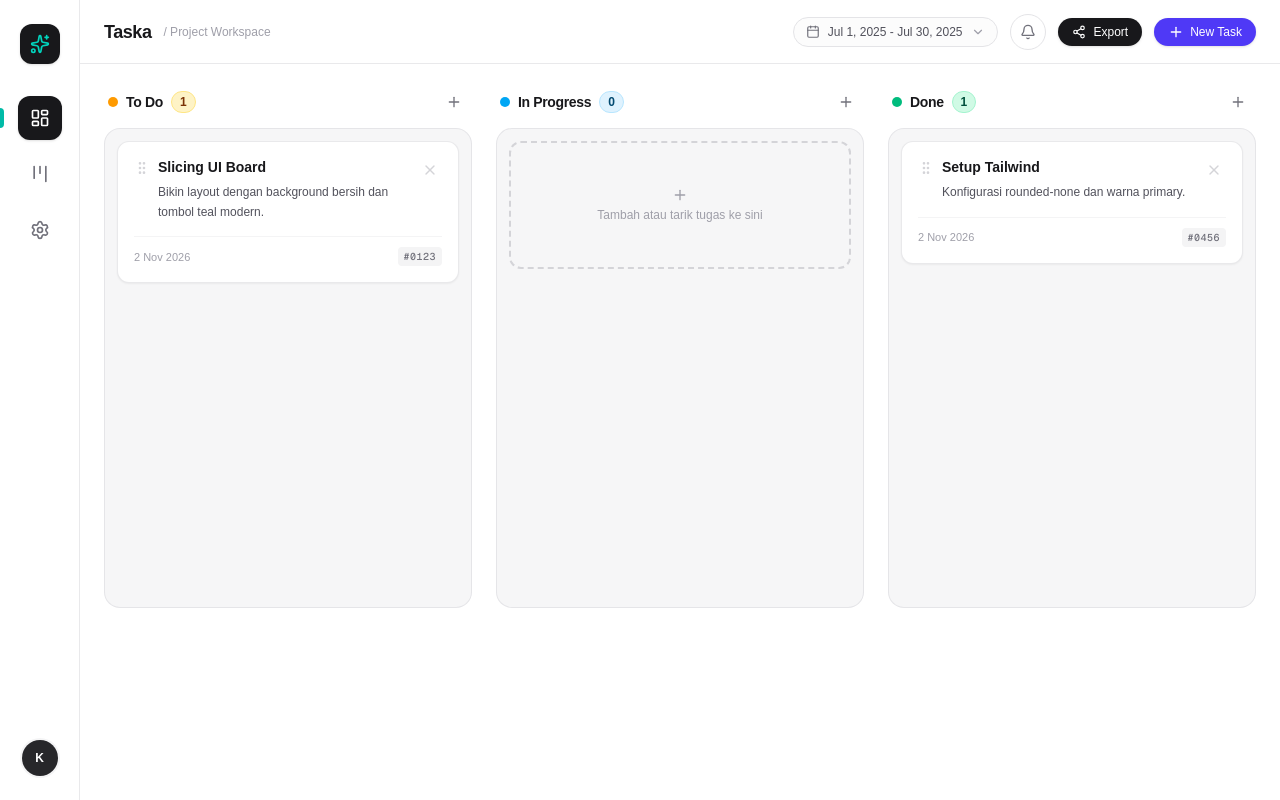
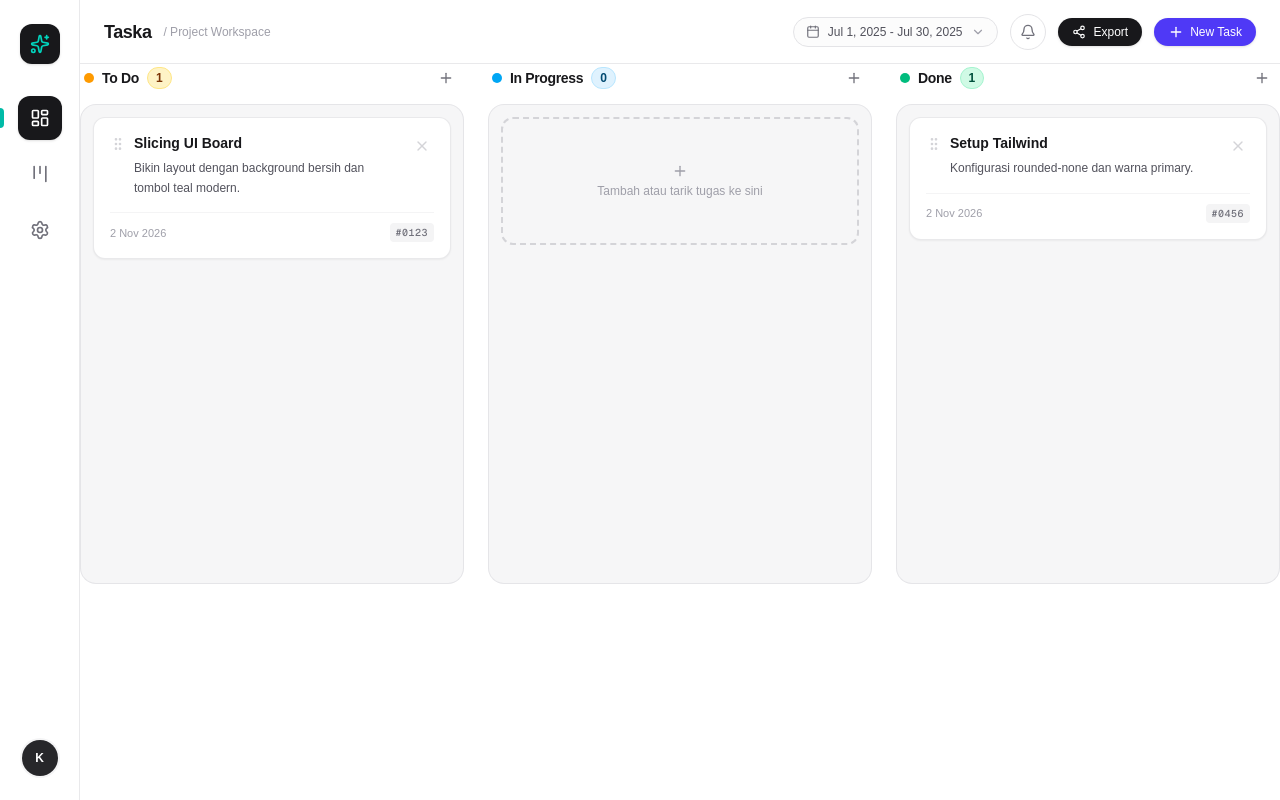
Before and after one commit to Akukal/taska, a Next.js app: page / in a window 1280 px wide. Built offline with nearby package versions, Linux system fonts and the light colour scheme.

Commit message:
Make background full screen

```diff
--- a/app/page.tsx
+++ b/app/page.tsx
@@ -4,7 +4,7 @@ import Kanban from "@/components/Kanban";
 
 export default function Home() {
   return (
-    <div className="p-6 bg-white">
+    <div className="min-h-screen bg-white">
       <Kanban />
     </div>
   );
```
